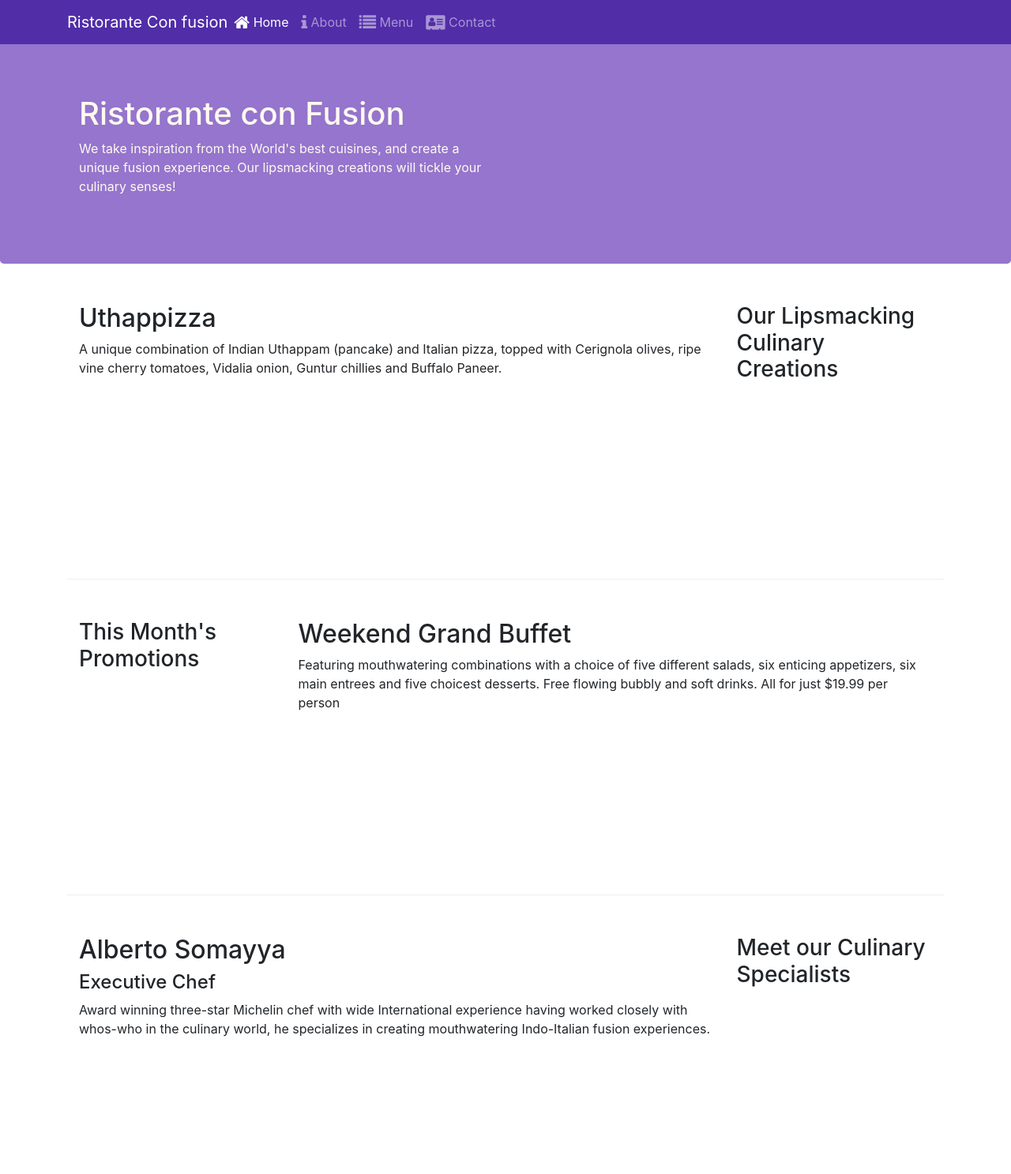
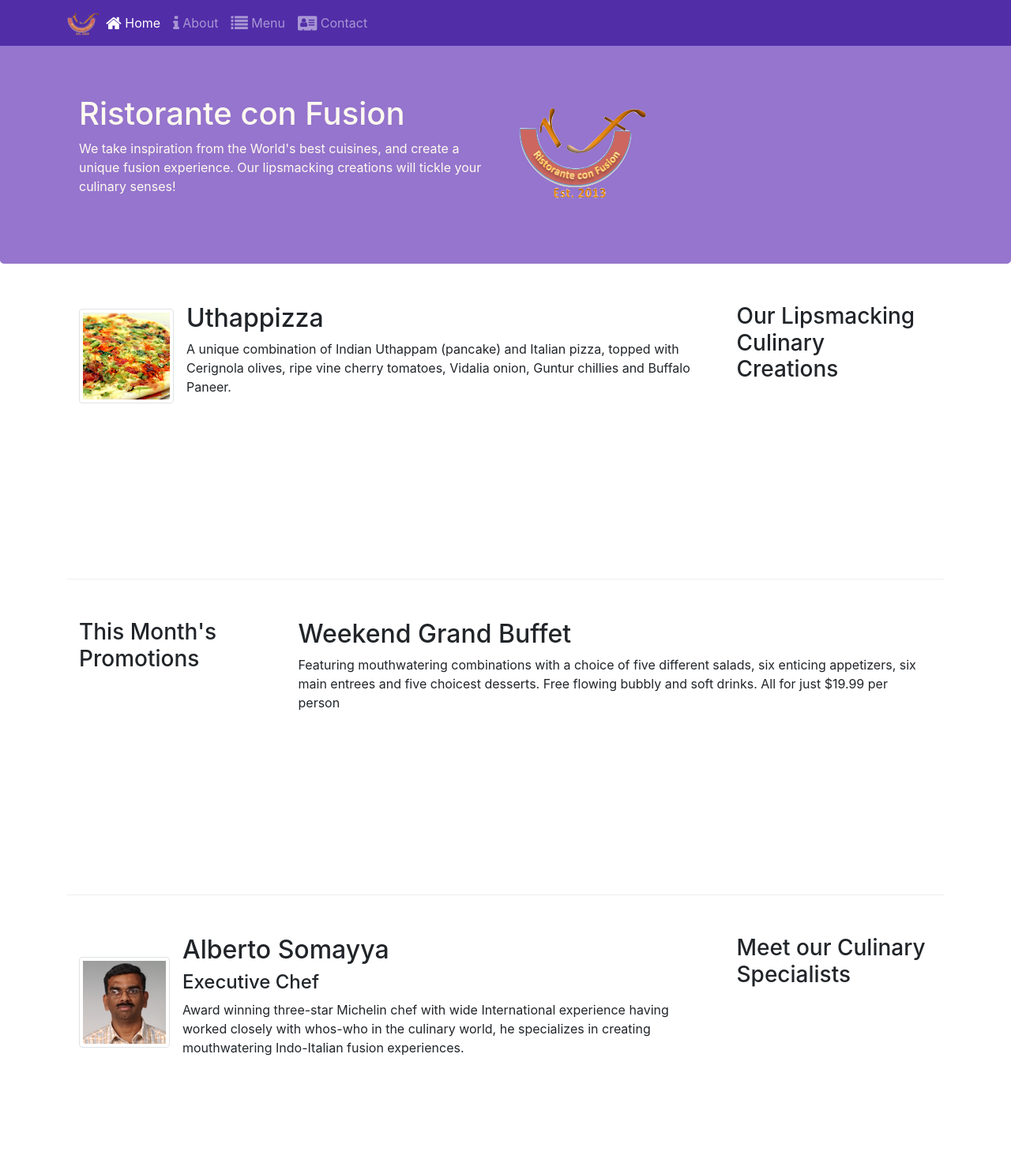
Before and after one commit to Sandino204/Restaurant-conFusion-template, a website: page index.html in a window 1280 px wide. Shown: the top 1487 px of the page at 79% size. Drawn offline with nearby package versions, Linux system fonts and the light colour scheme.

Commit message:
Images and media

```diff
--- a/index.html
+++ b/index.html
@@ -22,7 +22,7 @@
             <button class="navbar-toggler" type="button" data-toggle="collapse" data-target="#Navbar">
                 <span class="navbar-toggler-icon"></span>
             </button>
-            <a href="#" class="navbar-brand mr-auto">Ristorante Con fusion</a>
+            <a href="#" class="navbar-brand mr-auto"><img src="img/logo.png" alt="Logo" height="30" width="41"> </a>
             <div class="collapse navbar-collapse" id="Navbar"  >
                 <ul class="navbar-nav mr-auto">
                     <li class="nav-item active"><a href="#" class="nav-link"><span class="fa fa-home fa-lg"></span> Home</a></li>
@@ -40,7 +40,8 @@
                     <h1>Ristorante con Fusion</h1>
                     <p>We take inspiration from the World's best cuisines, and create a unique fusion experience. Our lipsmacking creations will tickle your culinary senses!</p>
                 </div>
-                <div class="col-12 col-sm">
+                <div class="col-12 col-sm align-self-center">
+                    <img src="img/logo.png" alt="Logo" class="img-fluid">
                 </div>
             </div>
         </div>
@@ -52,9 +53,15 @@
                 <h3>Our Lipsmacking Culinary Creations</h3>
             </div>
             <div class="col col-sm  order-sm-first col-md">
-                <h2>Uthappizza</h2>
-                <p>A unique combination of Indian Uthappam (pancake) and Italian pizza, topped with Cerignola olives, ripe vine cherry tomatoes, Vidalia onion, Guntur chillies and Buffalo Paneer.</p>
-            </div>
+                <div class="media">
+                    <img class="d-flex mr-3 img-thumbnail align-self-center"
+                        src="img/uthappizza.png" alt="Uthappizza">
+                    <div class="media-body">
+                        <h2 class="mt-0">Uthappizza</h2>
+                        <p>A unique combination of Indian Uthappam (pancake) and Italian pizza, topped with Cerignola olives, ripe vine cherry tomatoes, Vidalia onion, Guntur chillies and Buffalo Paneer.</p>
+                    </div>
+                </div>
+              </div>
         </div>
 
 
@@ -73,10 +80,15 @@
                 <h3>Meet our Culinary Specialists</h3>
             </div>
             <div class="col col-sm order-sm-first col-md">
-                <h2>Alberto Somayya</h2>
-                <h4>Executive Chef</h4>
-                <p>Award winning three-star Michelin chef with wide International experience having worked closely with whos-who in the culinary world, he specializes in creating mouthwatering Indo-Italian fusion experiences. </p>
-            </div>
+                <div class="media">
+                    <img class="d-flex mr-3 img-thumbnail align-self-center" src="img/alberto.png" alt="Alberto">
+                    <div class="media-body">
+                        <h2 class="mt-0">Alberto Somayya</h2>
+                        <h4>Executive Chef</h4>
+                        <p>Award winning three-star Michelin chef with wide International experience having worked closely with whos-who in the culinary world, he specializes in creating mouthwatering Indo-Italian fusion experiences. </p>
+                    </div>
+                </div>
+                </div>
         </div>
     </div>
 
```
Also changed, not shown: aboutus.html (+4 -3 lines), contactus.html (+3 -2 lines), img/alberto.png (added), img/buffet.png (added), img/logo.png (added), img/uthappizza.png (added), 1 other file.
